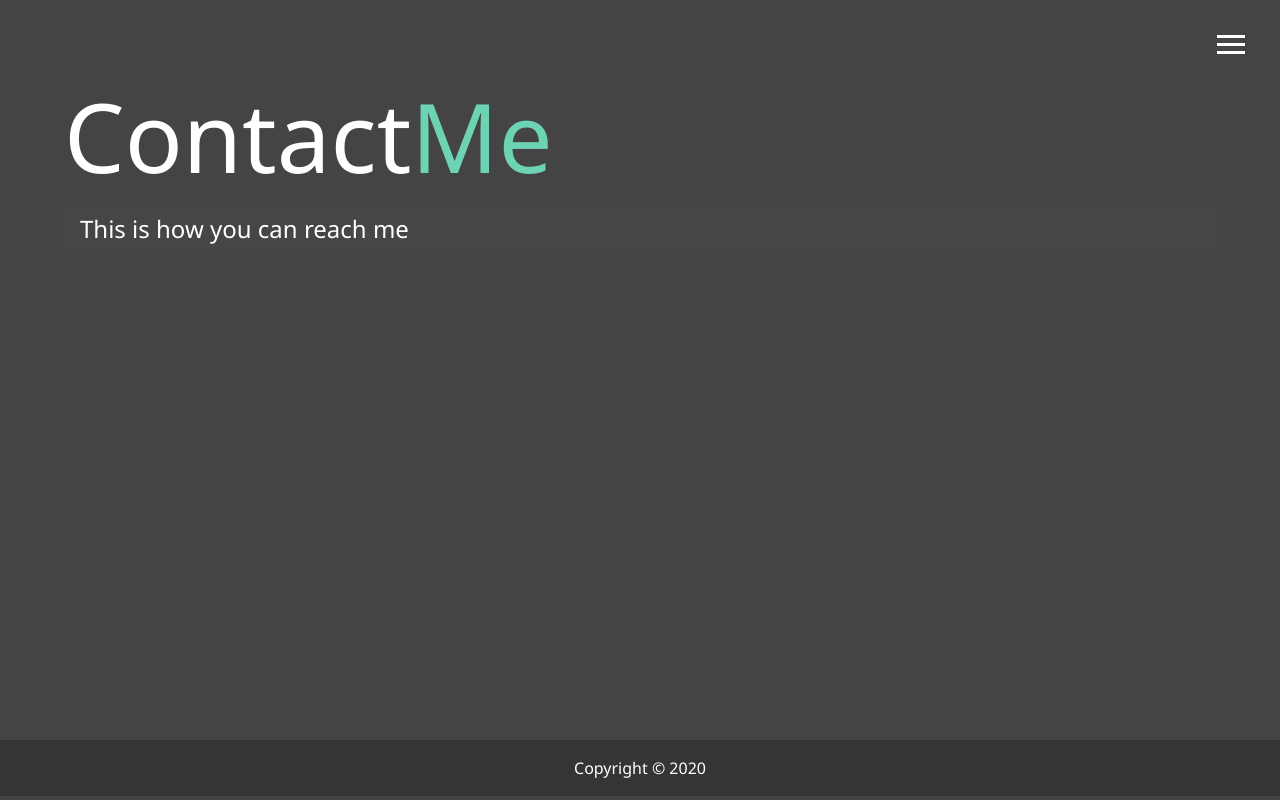
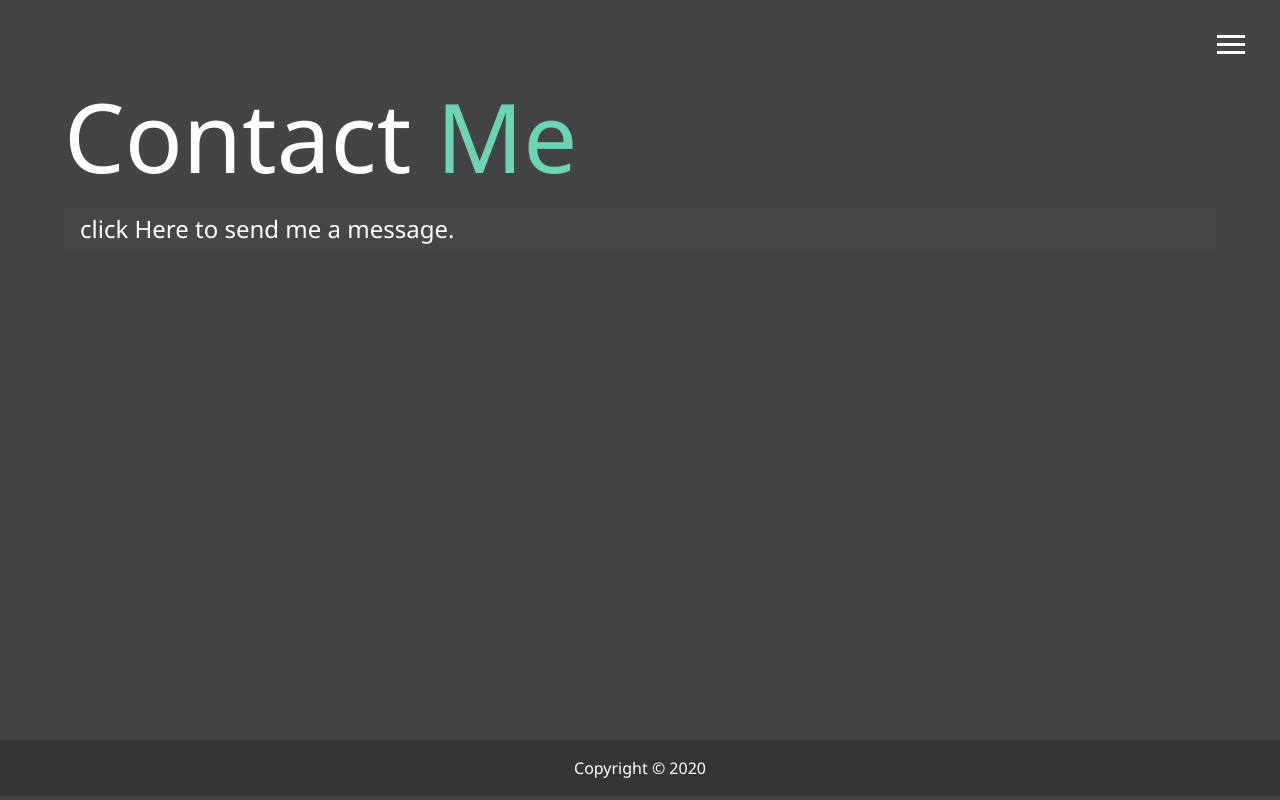
Before and after one commit to Knixio/my_portfolio, a website: page public/html/contact.html in a window 1280 px wide. Drawn offline with Linux system fonts and the light colour scheme.

Commit message:
email contact added

```diff
--- a/public/html/contact.html
+++ b/public/html/contact.html
@@ -41,8 +41,12 @@
     </header>
 
     <main id="contact">
-      <h1 class="lg-heading">Contact<span class="text-secondary">Me</span></h1>
-      <h2 class="sm-heading">This is how you can reach me</h2>
+      <h1 class="lg-heading">Contact <span class="text-secondary">Me</span></h1>
+      <h2 class="sm-heading">
+        click <a href="mailto:pixio.dev@gmail.com"> Here </a> to send me a
+        message.
+      </h2>
+
       <div class="boxes">
         <!--add in JS contact form, emailJS???-->
       </div>
```
